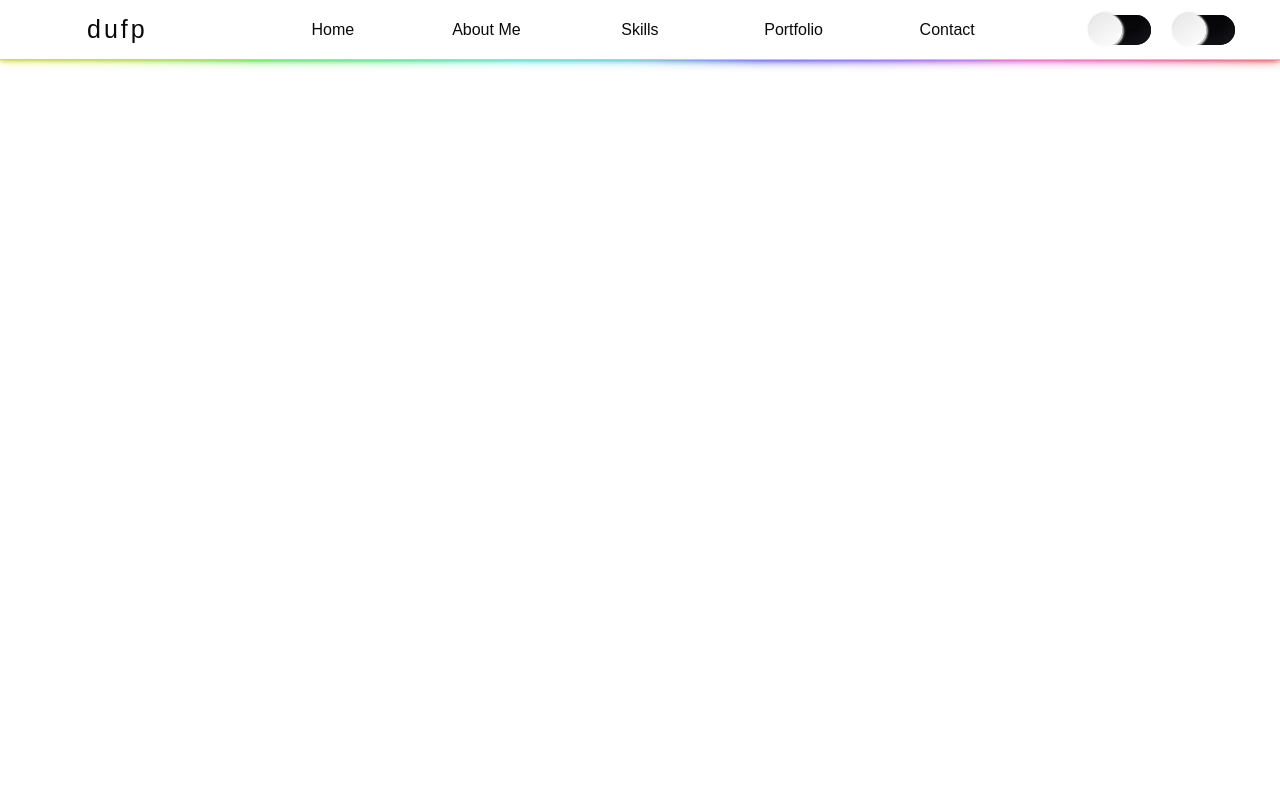
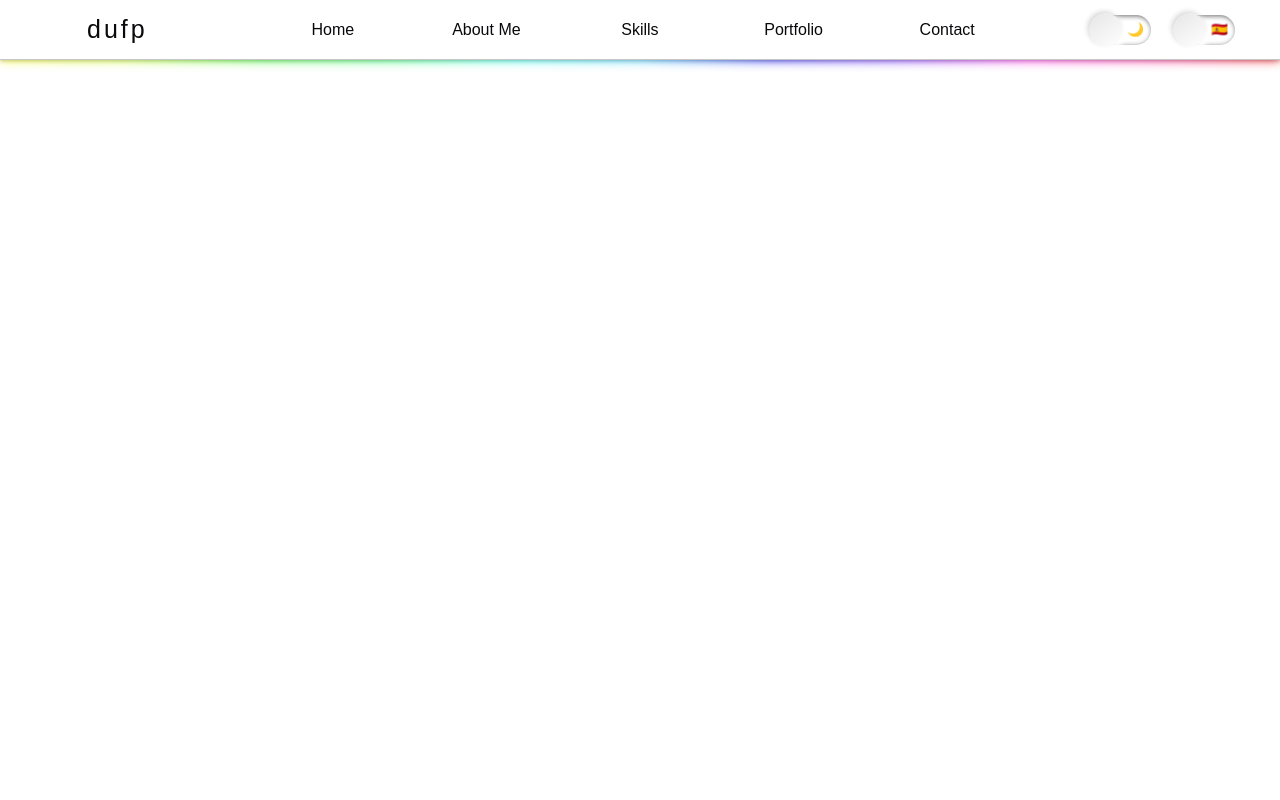
Before and after one commit to diegoufp/portfolio, a React (Create React App) app: page / in a window 1280 px wide. Shown: the top 800 px of the page. Built offline with nearby package versions, Linux system fonts and the light colour scheme.

Commit message:
Se mejora en neumorfist de los switch

```diff
--- a/src/contexts/ThemeContext.js
+++ b/src/contexts/ThemeContext.js
@@ -7,12 +7,6 @@ const initialTheme="light";
 const ThemeProvider = ({children}) =>{
     const [theme, setTheme] = useState(initialTheme);
     const handleTheme = (e) =>{
-        /*if(e.target.value === "light"){
-            setTheme("light");
-        }else if(e.target.value === "dark"){
-            setTheme("dark");
-        };*/
-
         if(e.target.checked){
             setTheme("dark");
         }else{
--- a/src/css/Footer.css
+++ b/src/css/Footer.css
@@ -22,7 +22,7 @@
     position: absolute;
     width:100%;
     height:100%;
-    background: var(--rbg);
+    background: var(--rgb);
     bottom:0;
     content: ' ';
     filter: blur(6px);
--- a/src/css/Header.css
+++ b/src/css/Header.css
@@ -21,7 +21,7 @@
     position: absolute;
     width:100%;
     height:100%;
-    background: var(--rbg);
+    background: var(--rgb);
     top:0;
     content: ' ';
     filter: blur(6px);
@@ -113,8 +113,9 @@ nav{
     transition: .5s;
 }
 
+
 .switch::after{
-    content: ' ';
+    content: '';
     position: absolute;
     width: 3rem;
     height: 3rem;
@@ -127,7 +128,7 @@ nav{
 
 .switch.light::after{
     background: var(--switch-back-light);
-    box-shadow: var(--switch-shadow-light)
+    box-shadow: var(--switch-shadow-light);
 }
 
 .switch.dark::after{
@@ -136,22 +137,61 @@ nav{
 }
 
 .switch.light{
-    background: var(--dark);
-    box-shadow: var(--neum-shadow-dark);
+    background: var(--light);
+    box-shadow: var(--neum-shadow-light);
 }
 
 .switch.dark{
-    background: var(--light);
-    box-shadow: var(--neum-shadow-light);
+    background: var(--dark);
+    box-shadow: var(--neum-shadow-dark);
 }
 
 .switch.theme:checked::after{
     left: 3rem;
 }
 
+.switch.theme::before{
+    content: '🌙';
+    width: 3rem;
+    height: 3rem;
+    position: absolute;
+    top: 0;
+    right: 0;
+    display:flex;
+    align-items: center;
+    justify-content: center;
+    transition: .3s;
+}
+
+.switch.theme:checked:before{
+    right: 3rem;
+    content: '🔆';
+
+}
+
 .switch.lang:checked::after{
     left: 3rem;
 }
+
+.switch.lang::before{
+    content: '🇪🇸';
+    width: 3rem;
+    height: 3rem;
+    position: absolute;
+    top: 0;
+    right: 0;
+    display:flex;
+    align-items: center;
+    justify-content: center;
+    transition: .3s;
+}
+
+.switch.lang:checked:before{
+    right: 3rem;
+    content: '🇺🇸';
+
+}
+
 @media (max-width: 800px){
 
 }
--- a/src/index.css
+++ b/src/index.css
@@ -14,11 +14,11 @@
     --green: #00EEFE;
     --grey: #f5f5f5;
     --switch-back-dark:linear-gradient(315deg, #0a0a0d, #08080b);
-    --switch-shadow-dark: -4px -4px 4px #040405,
-    1px 1px 2px #0e0e13;
+    --switch-shadow-dark: -3px -3px 5px #040405,
+    3px 3px 5px #0e0e13;
     --switch-back-light:linear-gradient(145deg, #e6e6e6, #ffffff);
-    --switch-shadow-light:-1px -1px 2px #d9d9d9,
-    1px 1px 2px #ffffff;
+    --switch-shadow-light:-2px -2px 5px #d9d9d9,
+    3px 3px 5px #ffffff;
     --neum-shadow-light: inset 1px 1px 5px #666666,
     inset -1px -1px 5px #ffffff;
     --neum-shadow-dark:  inset 5px 5px 10px #040405,
@@ -29,7 +29,7 @@
     --hazel: linear-gradient(to left, #77a1d3, #79cbca, #e684ae);
     --shadow: rgb(0 0 0 / 22%);
     --border: #f3f3f3;
-    --rbg: linear-gradient(90deg, rgba(255,252,0,1) 0%, rgba(189,255,0,1) 10%, rgba(27,255,0,1) 20%, rgba(0,255,72,1) 30%, rgba(0,255,226,1) 40%, rgba(26,200,255,1) 50%, rgba(0,1,250,1) 60%, rgba(85,0,255,1) 70%, rgba(255,0,228,1) 80%, rgba(255,0,134,1) 90%, rgba(255,0,0,1) 100%);
+    --rgb: linear-gradient(90deg, rgba(255,252,0,1) 0%, rgba(189,255,0,1) 10%, rgba(27,255,0,1) 20%, rgba(0,255,72,1) 30%, rgba(0,255,226,1) 40%, rgba(26,200,255,1) 50%, rgba(0,1,250,1) 60%, rgba(85,0,255,1) 70%, rgba(255,0,228,1) 80%, rgba(255,0,134,1) 90%, rgba(255,0,0,1) 100%);
 }
 
 html {
```
Also changed, not shown: src/contexts/LanguageContext.js (+0 -7 lines).
